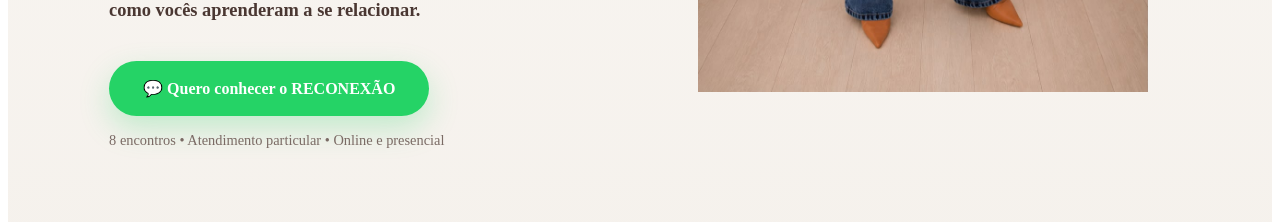
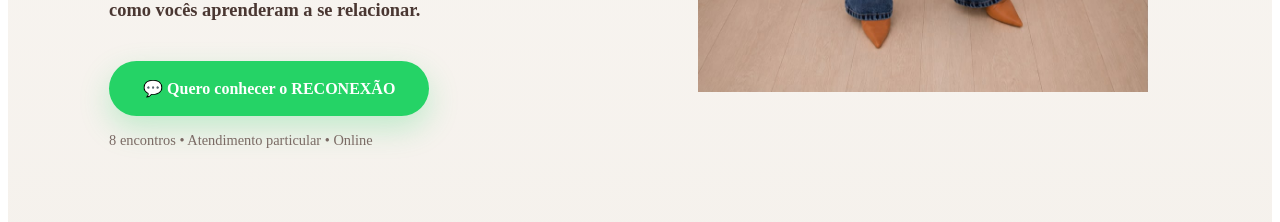
Before and after one commit to Institutokamilahfranco/instituto-kamilah-site, a Next.js app: page /reconexao in a window 1280 px wide. Shown: the part 820-1042 px from the top of the page. Built offline with nearby package versions, Linux system fonts and the light colour scheme.

Commit message:
Update page.js

```diff
--- a/app/reconexao/page.js
+++ b/app/reconexao/page.js
@@ -178,7 +178,7 @@ export default function ReconexaoPage() {
                 fontSize: ".9rem",
               }}
             >
-              8 encontros • Atendimento particular • Online e presencial
+              8 encontros • Atendimento particular • Online
             </p>
           </div>
 
@@ -912,7 +912,7 @@ export default function ReconexaoPage() {
               marginTop: "22px",
             }}
           >
-            Atendimento particular • 8 encontros • Online e presencial
+            Atendimento particular • 8 encontros • Online
           </p>
         </div>
       </section>
```
